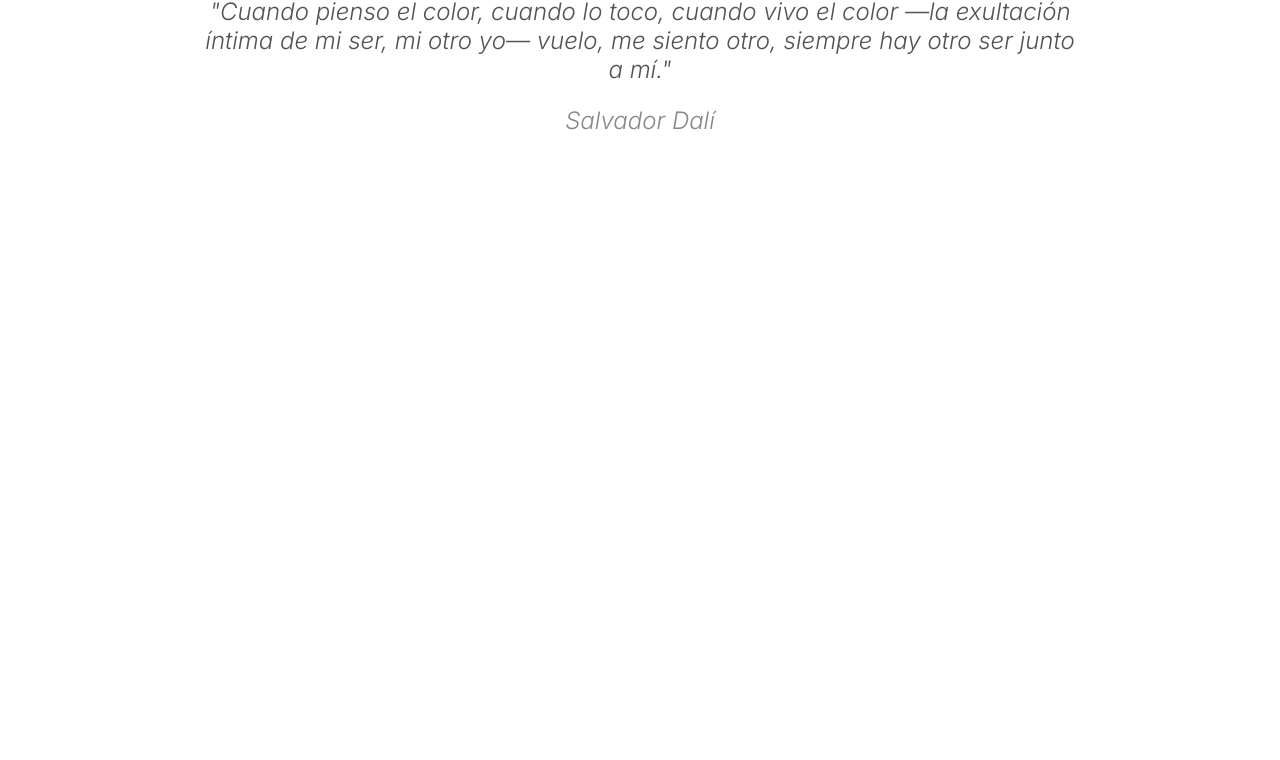
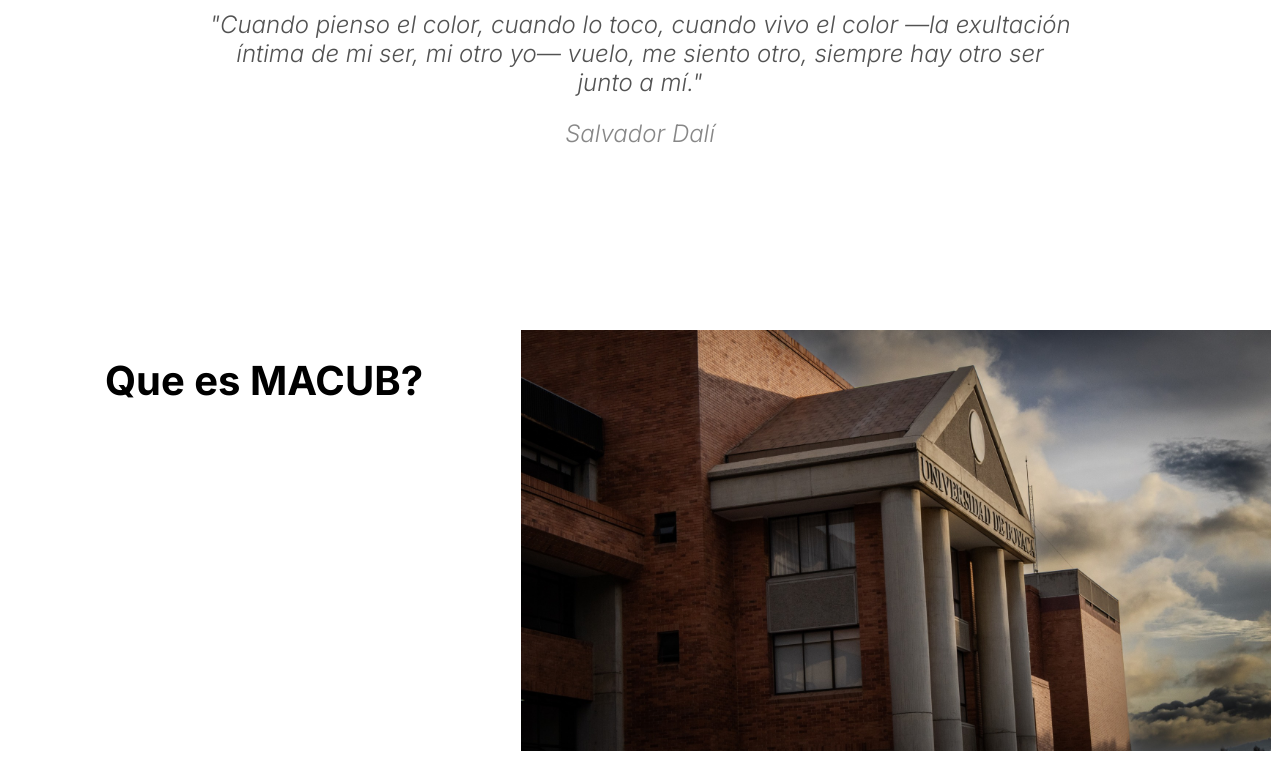
Before and after one commit to SantOchoa/macub-web-site, a plain HTML site: page index.html in a window 1280 px wide. Shown: the part 358-1118 px from the top of the page. Before the commit the page ends 800 px from the top, so only its background shows below. Drawn offline with nearby package versions, Linux system fonts and the light colour scheme.

Commit message:
Update index and add colors palete

```diff
--- a/css/base.css
+++ b/css/base.css
@@ -1,11 +1,10 @@
 *{
     font-family: "Inter", sans-serif;
     font-weight: normal;
-    margin: 0%;
 }
 .header{
     display: grid;
-    width: 100%;
+    width: 99%;
     grid-template-columns: 1fr auto 1fr;
     grid-template-areas:
     "logo links udb";
--- a/css/index.css
+++ b/css/index.css
@@ -31,3 +31,32 @@
 .name{
   color: rgba(128, 128, 128, 0.94);
 }
+.whatis{
+  display: grid;
+  grid-template-columns: 1fr 1fr;
+  grid-template-areas: "textwhatis imageec";
+  justify-items: center;
+  background-color: ;
+}
+.grid .whatis .text{
+  display: flex;
+  grid-area: textwhatis;
+}
+.grid .whatis img{
+  display: flex;
+  grid-area: imageec;
+  align-items: center;
+  align-content: center;
+}
+.whatis img{
+  display: flex;
+  width: 750px;
+  margin: 1px;
+}
+.whatis .text{
+  display: flex;
+}
+.whatis h1{
+  font-weight: 700;
+  font-size: 40px;
+}
--- a/index.html
+++ b/index.html
@@ -48,6 +48,23 @@
     </p>
     <br>
     <p class="cita name">Salvador Dalí</p>
+    <br>
+    <br>
+    <br>
+    <br>
+    <br>
+    <br>
+    <br>
+    <br>
+    <br>
+    <div class="whatis">
+        <div class="whatis text">
+            <h1>Que es MACUB?</h1>
+        </div>
+        <img src="images/images-index/EC-photo-no-recut.jpg" alt="EC-photo">
+    </div>
+
+
     <footer>
 
     </footer>
```
Also changed, not shown: images/images-index/EC-photo-no-recut.jpg (added), images/images-index/EC-photo.jpg (added), 1 other file.
